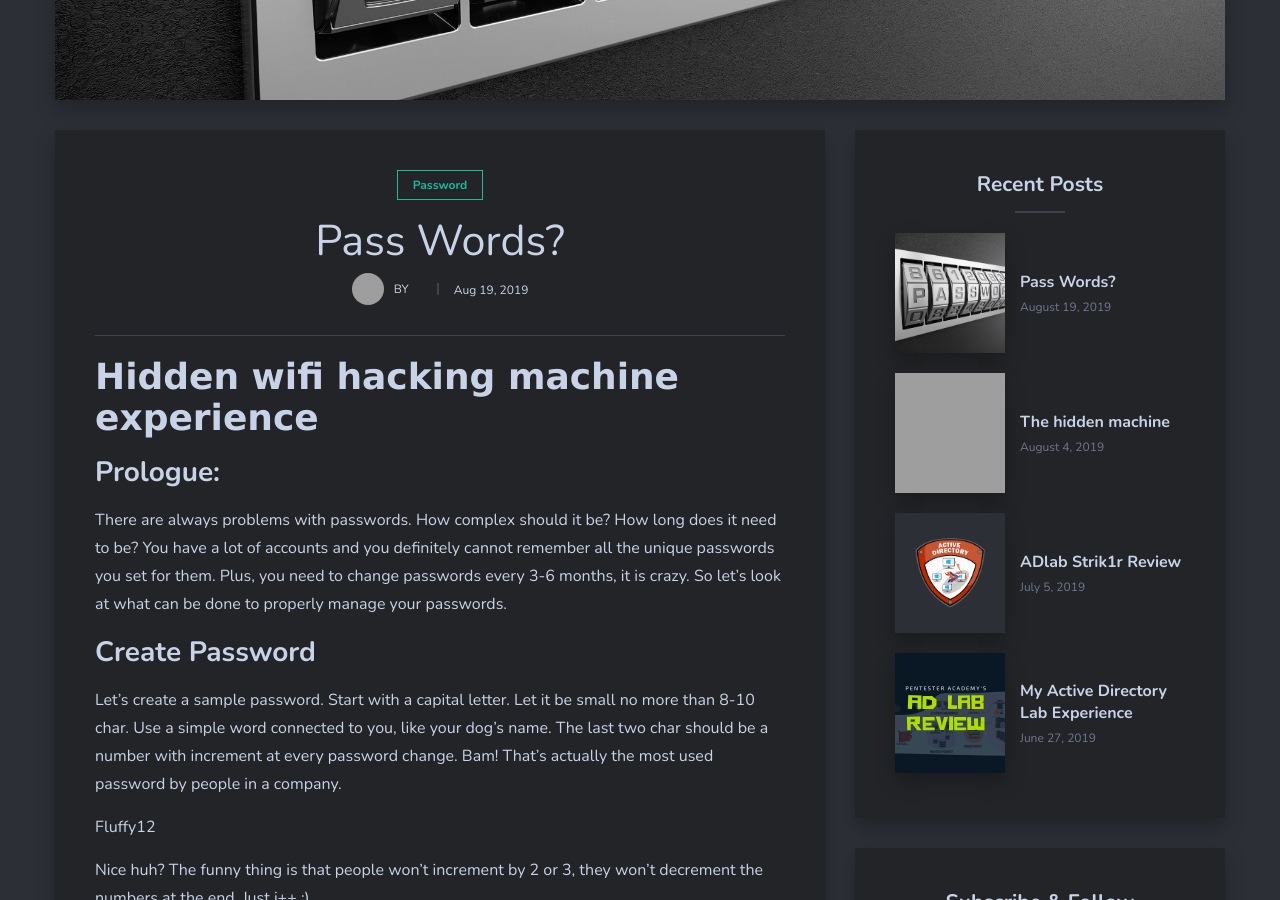
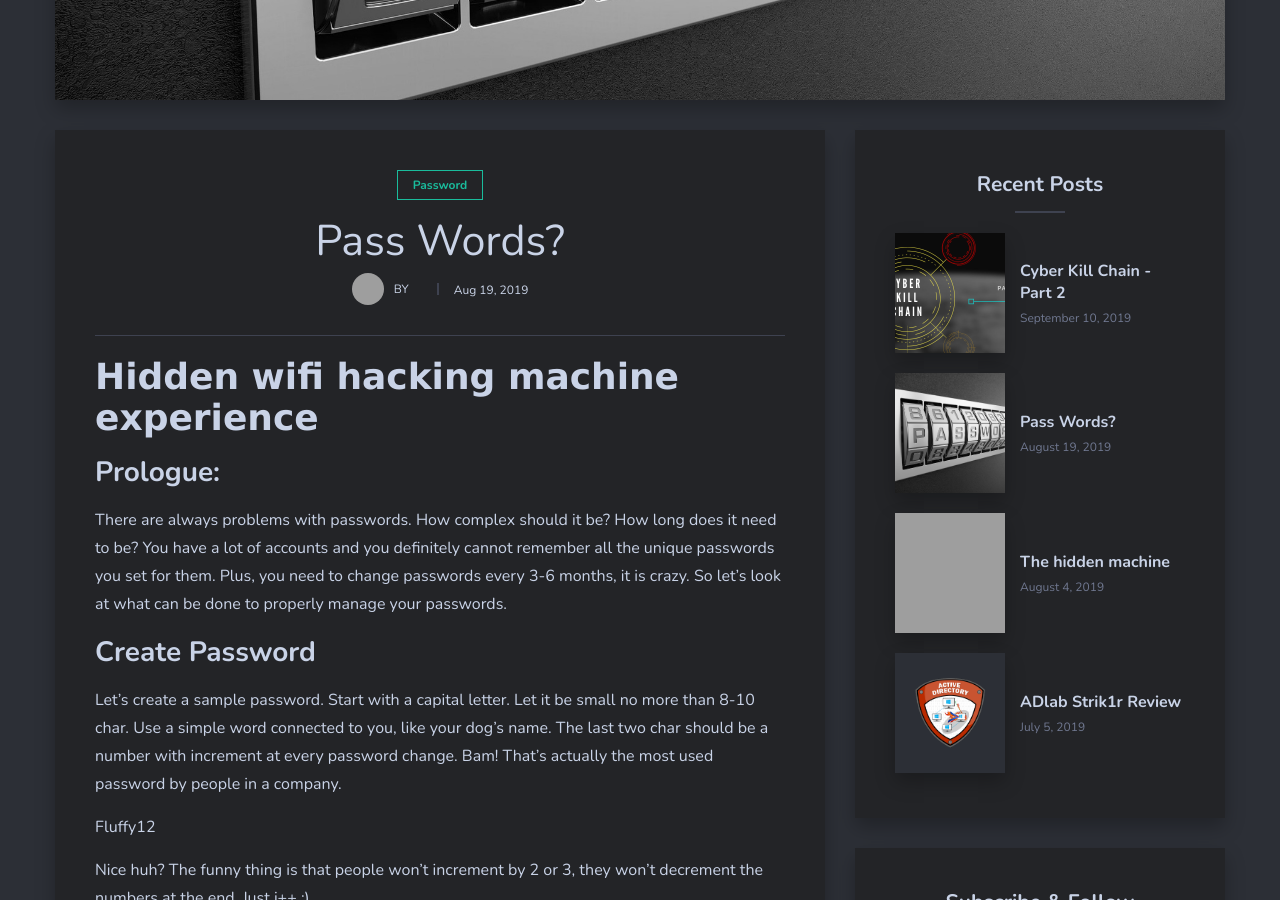
Before and after one commit to hzsolt21/hzsolt21.github.io, a Jekyll site: the page built from _posts/2019-08-19-Passwords.markdown, in a window 1280 px wide and 900 px high, scrolled down 595 px. Built offline with Jekyll 4.4.1, drawn with Linux system fonts in a browser that asks for light colours; some web fonts are replaced; comment, search, counter and statistics services are not loaded; some of the changed text lies outside the part shown; grey boxes are pictures that could not be loaded.

Commit message:
adding killchain 2

```diff
--- a/_drafts/killchain-part2.markdown
+++ b/_posts/2019-09-12-killchain-part2.markdown
@@ -2,7 +2,7 @@
 layout: post
 title:  "Cyber Kill Chain - Part 2"
 date:   2019-09-10 18:05:55 +0300
-image:  CKC-2.png
+image:  Killchain2/a.png
 tags:   [Blue Team,Kill Chain, Purple Team]
 ---
 
```
